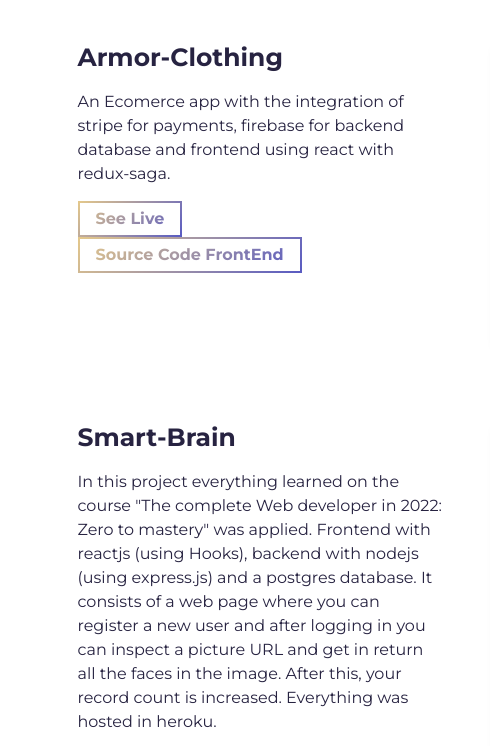
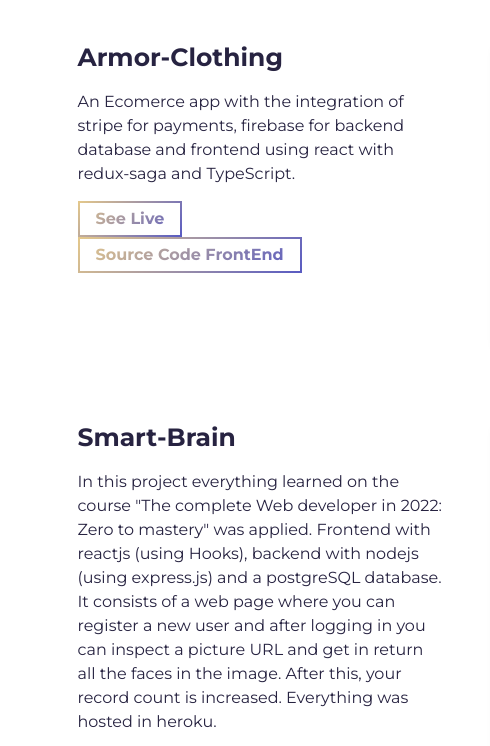
Before and after one commit to lenindelarosa/portfolio, a website built with Parcel: page src/index.html in a window 1280 px wide. Shown: the part 1478-2224 px from the top of the page, 0-490 px from the left. Built offline with nearby package versions, Linux system fonts and the light colour scheme.

Commit message:
fixed project description

```diff
--- a/src/index.html
+++ b/src/index.html
@@ -100,7 +100,7 @@
                 <div>
                   <p class="mb-4">
                     An Ecomerce app with the integration of stripe for payments, firebase for backend database and frontend
-                    using react with redux-saga.
+                    using react with redux-saga and TypeScript.
                   </p>
                 </div>
                 <div>
@@ -153,7 +153,7 @@
                   <p class="mb-4">
                     In this project everything learned on the course
                     "The complete Web developer in 2022: Zero to mastery" was applied. Frontend with reactjs (using Hooks),
-                    backend with nodejs (using express.js) and a postgres database. It consists of a web page where you can register
+                    backend with nodejs (using express.js) and a postgreSQL database. It consists of a web page where you can register
                     a new user and after logging in you can inspect a picture URL and get in return all the faces
                     in the image. After this, your record count is increased.
 
```
